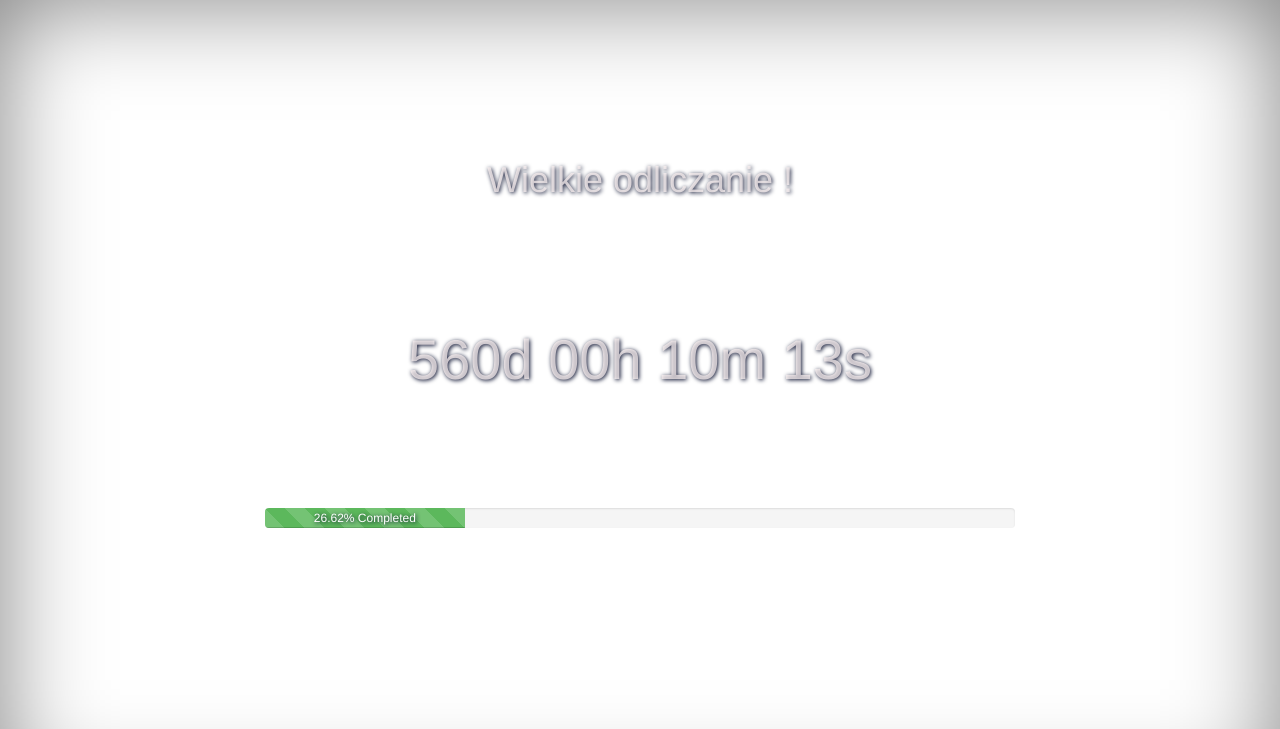
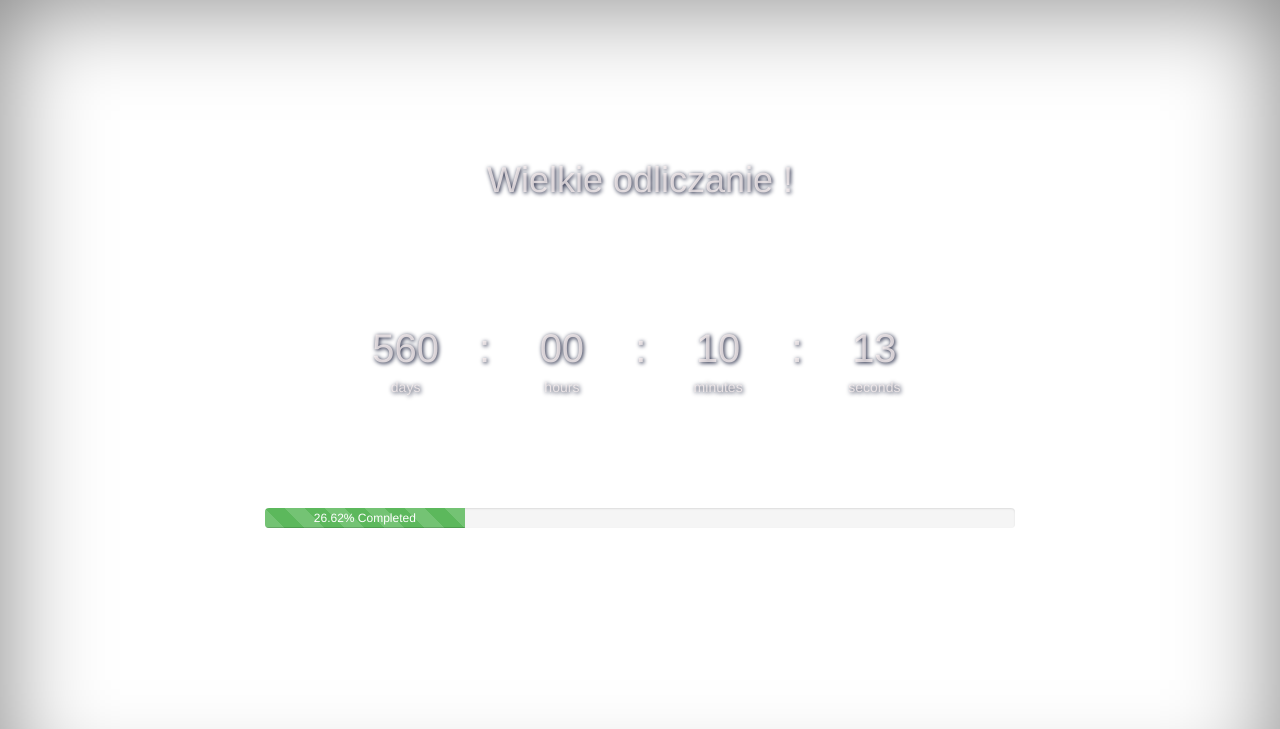
Before and after one commit to michalvichy/ile-jeszcze, a website: page app/index.html in a window 1280 px wide. Shown: the top 729 px of the page. Drawn offline with nearby package versions, Linux system fonts and the light colour scheme; files that its build step writes are made by us from their sources.

Commit message:
New timer design

```diff
--- a/app/index.html
+++ b/app/index.html
@@ -24,10 +24,17 @@
     <div class="site-wrapper">
       <div class='container-fluid'>
         <div class='title'>
-          <h1>Wielkie odliczanie !</h1>
+          <h1>Wielkie&nbsp;odliczanie&nbsp;!</h1>
         </div>
         <div class='timer'>
-          <span id='time'><img src="images/loading.gif" alt="loading"></span>
+          <div class='col-sm-3 col-xs-3 col-md-3' id='days'></div>
+          <div class='col-sm-3 col-xs-3 col-md-3' id='hours'></div>
+          <div class='col-sm-3 col-xs-3 col-md-3' id='minutes'></div>
+          <div class='col-sm-3 col-xs-3 col-md-3' id='seconds'></div>
+          <div class='col-sm-3 col-xs-3 col-md-3'>days</div>
+          <div class='col-sm-3 col-xs-3 col-md-3'>hours</div>
+          <div class='col-sm-3 col-xs-3 col-md-3'>minutes</div>
+          <div class='col-sm-3 col-xs-3 col-md-3'>seconds</div>
         </div>
 
         <div class='progress'>
@@ -44,7 +51,6 @@
           </li>
         </ul>
       </footer>
-
     </div>
 
 
--- a/app/scripts/counter.js
+++ b/app/scripts/counter.js
@@ -13,25 +13,26 @@ function addZero(digit) {
   }
 }
 
-Counter.prototype.countdown = function(targetId) {
-	var container = document.getElementById(targetId);
-	var days, hours, minutes, seconds;
+Counter.prototype.countdown = function() {
+  var time = {};
   var targetDate = this.targetDate;
-
 
   setInterval(function() {
     var currentDate = new Date().getTime();
     var remainingTime = (targetDate - currentDate) / 1000;
+    $('.timer').css('visibility', 'visible');
 
-		days = parseInt(remainingTime / 86400);
+    time.days = parseInt(remainingTime / 86400);
     remainingTime = remainingTime % 86400;
 
-		hours = parseInt(remainingTime / 3600);
+    time.hours = parseInt(remainingTime / 3600);
     remainingTime = remainingTime % 3600;
 
-		minutes = parseInt(remainingTime / 60);
-		seconds = parseInt(remainingTime % 60);
+    time.minutes = parseInt(remainingTime / 60);
+    time.seconds = parseInt(remainingTime % 60);
 
-		container.innerHTML = days + 'd ' + addZero(hours) + 'h ' + addZero(minutes) + 'm ' + addZero(seconds) + 's';
+    ['days', 'hours', 'minutes', 'seconds'].map(function(entry) {
+      $('#'+entry).html(addZero(time[entry]));
+    });
   }, 1000);
 };
--- a/app/scripts/main.js
+++ b/app/scripts/main.js
@@ -2,7 +2,7 @@
 
 (function(){
 	var counter = new Counter('10 Sep 2016 13:00');
-	counter.countdown('time');
+	counter.countdown();
 
 	var proposal = new Date('6 aug 2014').getTime();
 	var wedding = new Date('20 sep 2016').getTime();
--- a/app/styles/main.css
+++ b/app/styles/main.css
@@ -18,26 +18,38 @@ html, body {
   width: 100%;
 }
 
-div {
+.title, .timer {
   color: rgba(250, 240, 240, .75);
   height: 20vmin;
+  margin: auto;
+  position: relative;
   text-align: center;
   text-shadow: 1px 1px 4px #050b2a;
-  width: 100%;
+  width: 50%;
 }
 
-.title {
-  margin-top: 20vh;
+.title { margin-top: 20vh; }
+.timer { visibility: hidden; }
+
+/* Days, hours etc. */
+#days, #hours, #minutes, #seconds {
+  font-size: 4rem;
 }
 
-#time {
-  font-size: 4em;
+#hours:before, #minutes:before, #seconds:before {
+  content: ':';
+  margin-right: 48%;
+  position: absolute;
+  right: 48%;
 }
 
+span#time {
+  position: absolute;
+  z-index: 1;
+  top: 33%;
+  left: 33%;
+}
 
-#time > img {
-  margin-top: -113px;
-}
 
 /* Progress bar */
 .progress {
@@ -64,13 +76,9 @@ div {
   text-shadow: none;
 }
 
-ul > li {
-  display: inline;
-}
+ul > li { display: inline; }
 
-li img {
-  width: 1.8em;
-}
+li img { width: 1.8em; }
 
 .footer a, .footer a:hover {
   color: #777;
@@ -78,10 +86,17 @@ li img {
 
 
 /* Responsive: Portrait tablets and up */
-@media (max-width: 495px) {
+@media (max-width: 780px) {
   .progress {
     margin: 4em auto;
     width: 75%;
   }
-  #time { font-size: 2.9em; }
+  .timer, .title { width: 75% }
+
+  #days, #hours, #minutes, #seconds { font-size: 2.9rem; }
+
+  #hours:before, #minutes:before, #seconds:before {
+    margin-right: 45%;
+    right: 45%
+  }
 }
```
Lines whose indentation alone changed are shown as unchanged.
